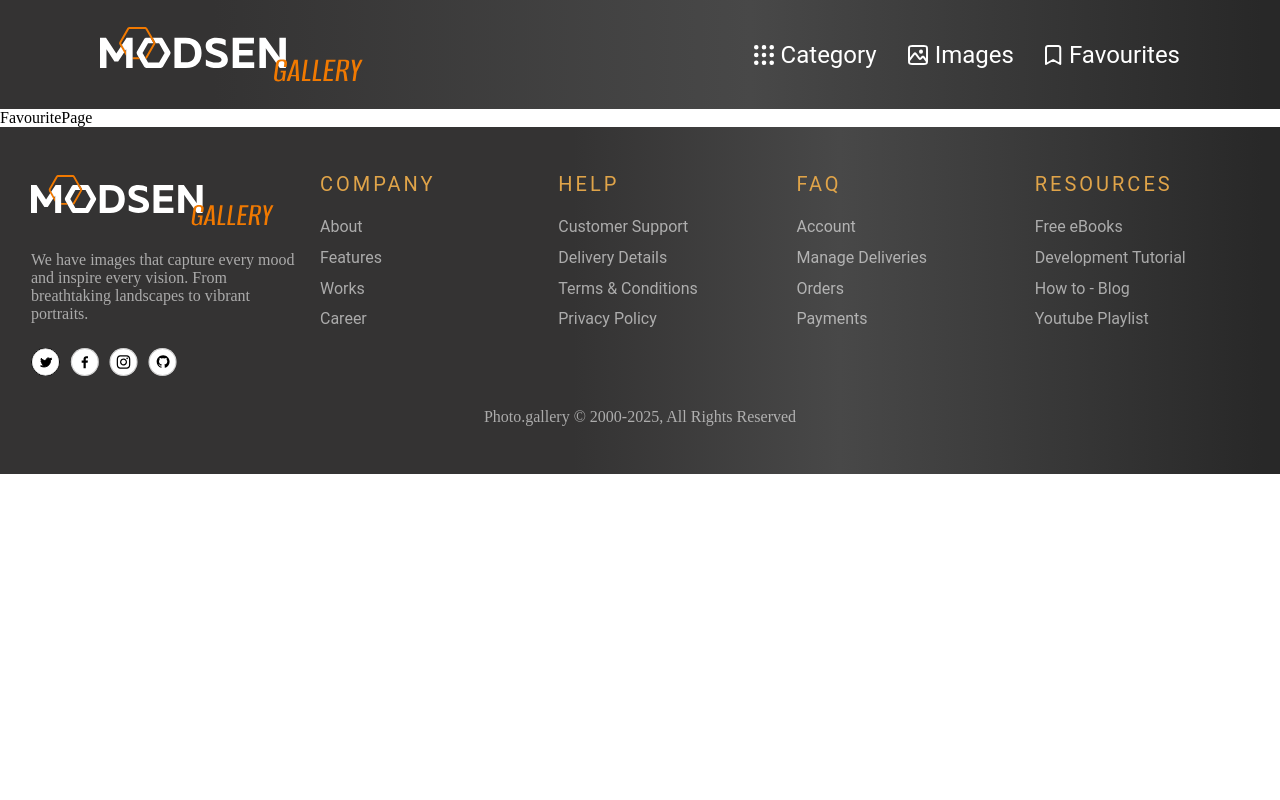
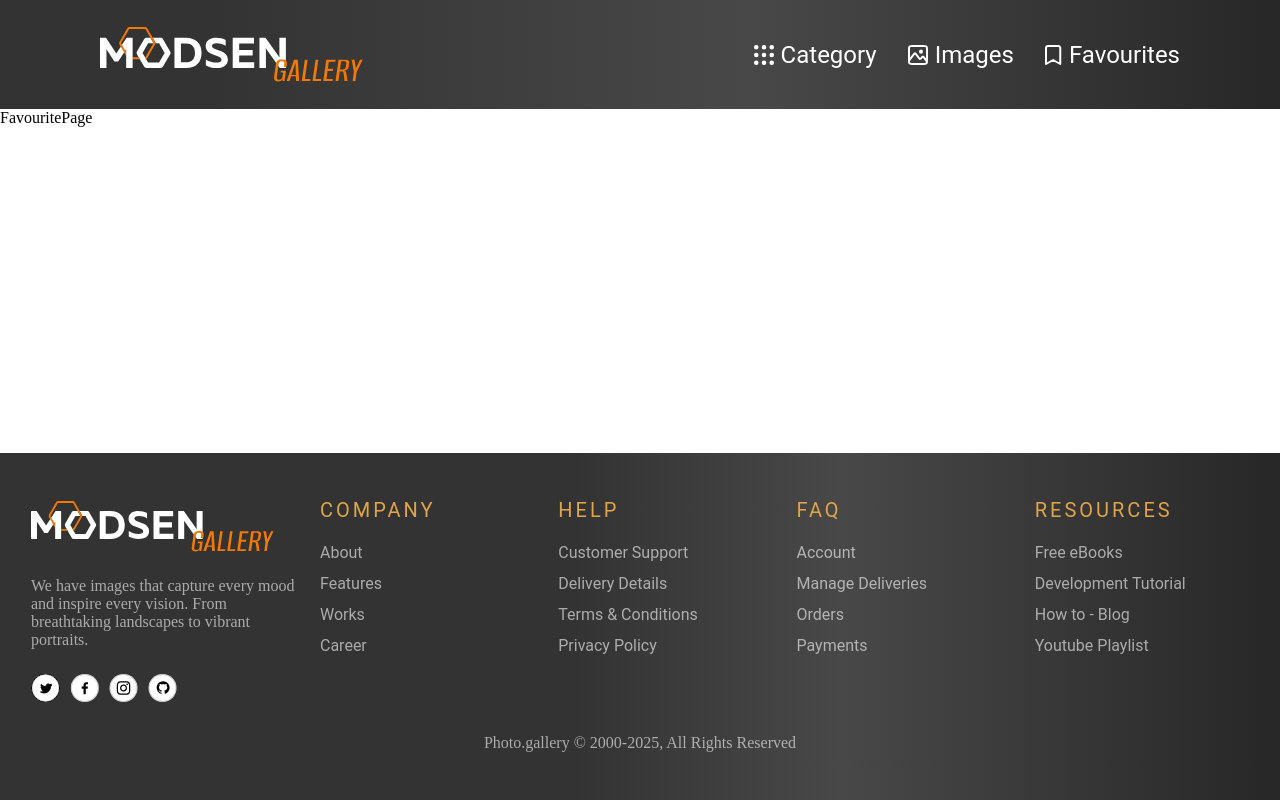
Before and after one commit to anyk3N/modsen-gallery, a React (Create React App) app: page /favourites in a window 1280 px wide. Built offline with nearby package versions, Linux system fonts and the light colour scheme.

Commit message:
style: pushed the footer to the bottom of the page

```diff
--- a/src/styles/GlobalStyles.ts
+++ b/src/styles/GlobalStyles.ts
@@ -36,12 +36,16 @@ export const GlobalStyles = createGlobalStyle`
     select {
         font: inherit;
     }
-    html, body {
+    html {
         height: 100%;
     }
 
+    body {
+        min-height: 100%;
+    }
+
     main {
-        flex: 1 1 auto;
+        flex-grow: 1;
     }
 
     footer {
--- a/src/styles/Wrapper.ts
+++ b/src/styles/Wrapper.ts
@@ -7,5 +7,5 @@ export const Wrapper = styled.div`
   margin: 0 auto;
   display: flex;
   flex-direction: column;
-  height: 100%;
+  min-height: 100vh;
 `;
```
